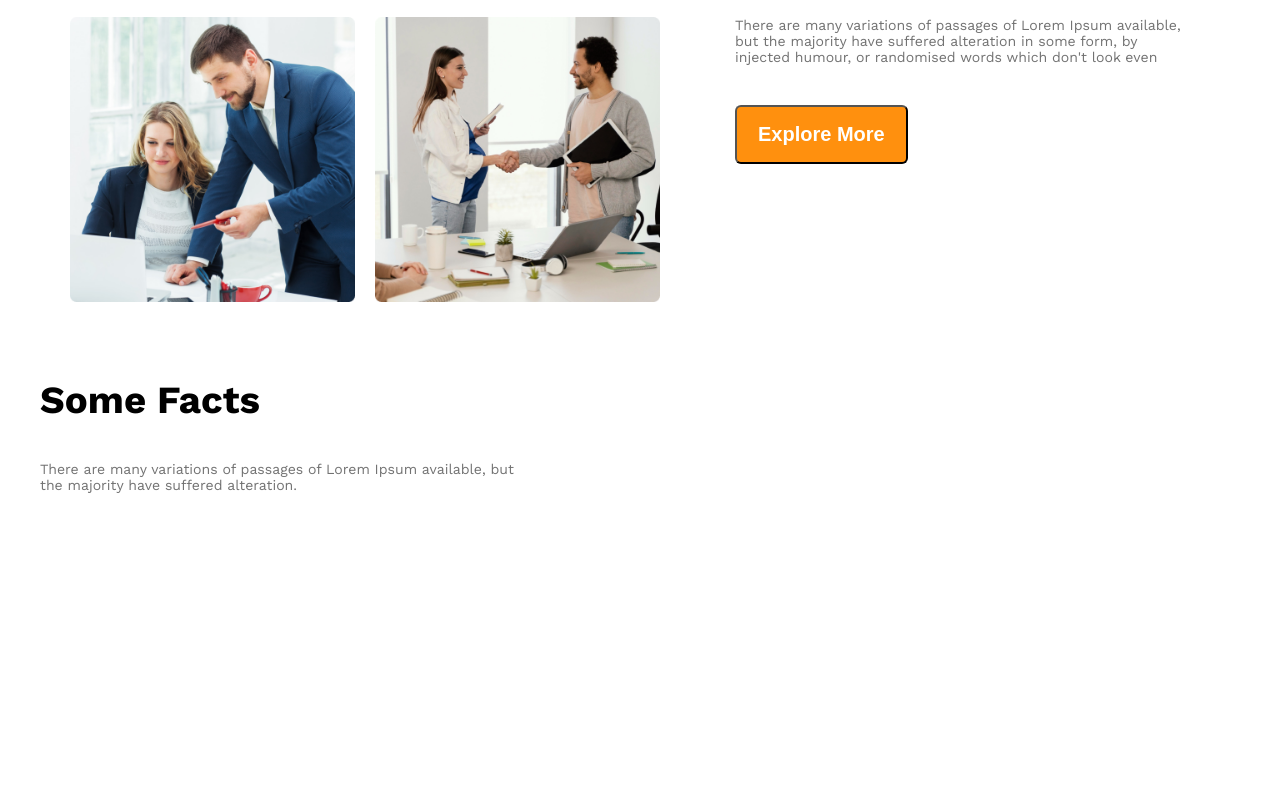
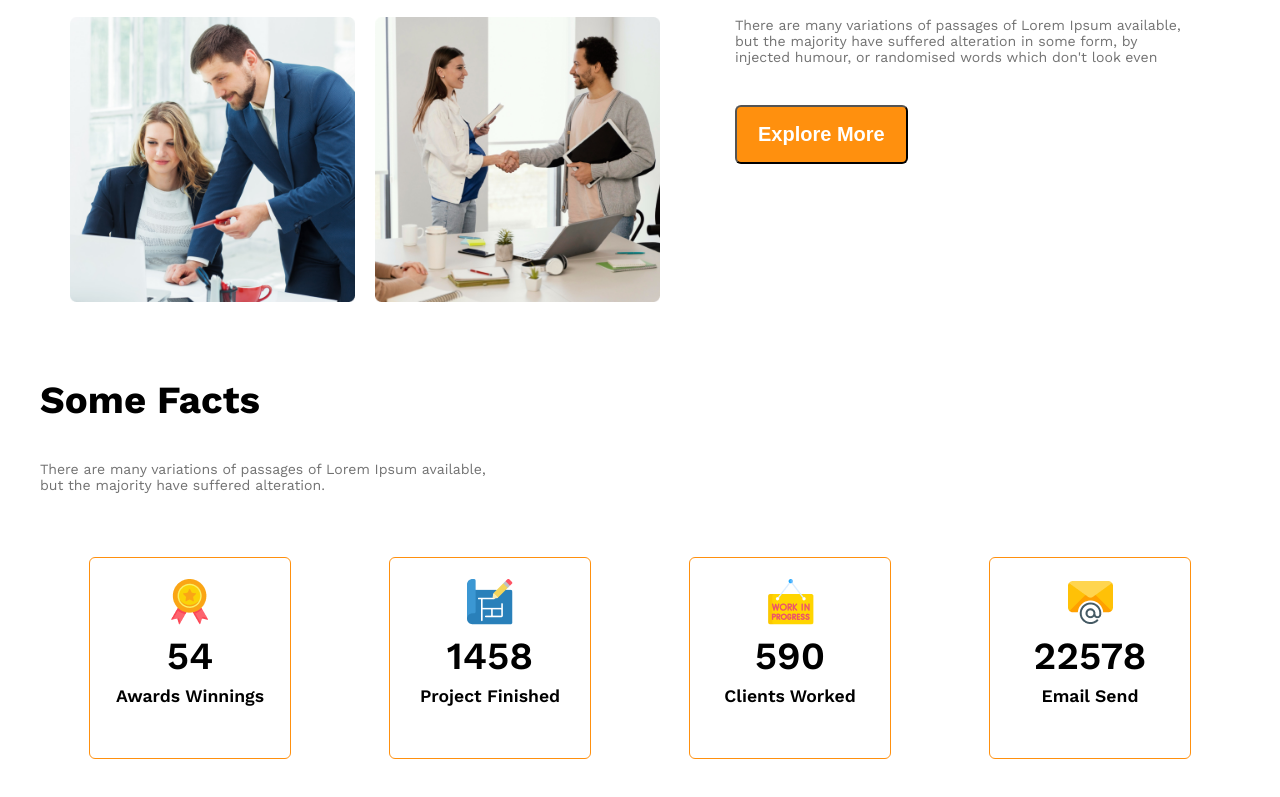
Before and after one commit to omarfarhatul/G3-Architects-Website, a plain HTML site: page index.html in a window 1280 px wide. Shown: the part 1454-2251 px from the top of the page. Before the commit the page ends 2125 px from the top, so only its background shows below. Drawn offline with nearby package versions, Linux system fonts and the light colour scheme.

Commit message:
Add some useful cards

```diff
--- a/index.html
+++ b/index.html
@@ -51,28 +51,36 @@
          <!-- Some facts -->
           <section class="some-facts">
             <h3 class="section-title">Some Facts</h3>
-            <p class="text-light-gray">There are many variations of passages of Lorem Ipsum available, but the majority have suffered alteration.</p>
+            <p class="text-light-gray fact-description">There are many variations of passages of Lorem Ipsum available, but the majority have suffered alteration.</p>
             <div class="facts-container">
-                <!-- .fact*4>img.fact-icon+h4.fact-num+h5.fact-name -->
-                <div class="fact">
-                    <img src="" alt="" class="fact-icon">
-                    <h4 class="fact-num"></h4>
-                    <h5 class="fact-name"></h5>
+                <!-- .fact-card*4>img.fact-icon+h4.fact-num+h5.fact-name -->
+                <div class="fact-card display-flex">
+                    <div>
+                        <img src="images/icons/ribon.png" alt="" class="fact-icon">
+                        <h4 class="fact-num">54</h4>
+                        <h5 class="fact-name">Awards Winnings</h5>
+                    </div>
                 </div>
-                <div class="fact">
-                    <img src="" alt="" class="fact-icon">
-                    <h4 class="fact-num"></h4>
-                    <h5 class="fact-name"></h5>
+                <div class="fact-card display-flex">
+                    <div>
+                        <img src="images/icons/projects.png" alt="" class="fact-icon">
+                        <h4 class="fact-num">1458</h4>
+                        <h5 class="fact-name">Project Finished</h5>
+                    </div>
                 </div>
-                <div class="fact">
-                    <img src="" alt="" class="fact-icon">
-                    <h4 class="fact-num"></h4>
-                    <h5 class="fact-name"></h5>
+                <div class="fact-card display-flex">
+                    <div>
+                        <img src="images/icons/customers.png" alt="" class="fact-icon">
+                        <h4 class="fact-num">590</h4>
+                        <h5 class="fact-name">Clients Worked</h5>
+                    </div>
                 </div>
-                <div class="fact">
-                    <img src="" alt="" class="fact-icon">
-                    <h4 class="fact-num"></h4>
-                    <h5 class="fact-name"></h5>
+                <div class="fact-card display-flex">
+                    <div>
+                        <img src="images/icons/email.png" alt="" class="fact-icon">
+                        <h4 class="fact-num">22578</h4>
+                        <h5 class="fact-name">Email Send</h5>
+                    </div>
                 </div>
             </div>
           </section>
--- a/styles/architects.css
+++ b/styles/architects.css
@@ -128,6 +128,42 @@ main > section{
     font-weight: 500;
   }
 
+  /* Some facts related styles */
+  .facts-container{
+  display: grid;
+  grid-template-columns: repeat(4, 1fr);
+}
+
+  .fact-card{
+    border: 1px solid #FF900E;
+    width: 200px;
+    height: 200px;
+    border-radius: 6px;
+    text-align: center;
+    align-items: center;
+    justify-content: center;
+    margin: auto;
+    margin-top: 50px;
+    margin-bottom: 50px;
+  }
+
+  .fact-num{
+    font-size: 2.4rem;
+    font-weight: 600;
+    margin-top: 4px;
+    margin-bottom: 8px;
+  }
+
+  .fact-name{
+    font-size: 1.1rem;
+    font-weight: 600;
+    margin-top: 8px;
+  }
+
+.fact-description{
+  max-width: 450px;
+}
+
   /* responsive media query */
   @media screen and (max-width: 576px) {
     .navbar,
@@ -149,12 +185,6 @@ main > section{
     }
   }
 
-
-  /* Some facts */
-  .some-facts{
-    max-width: 500px;
-  }
-
 /* Medium size device */
 @media screen and (min-width: 577px) and (max-width: 992px) {
   .teams{
```
